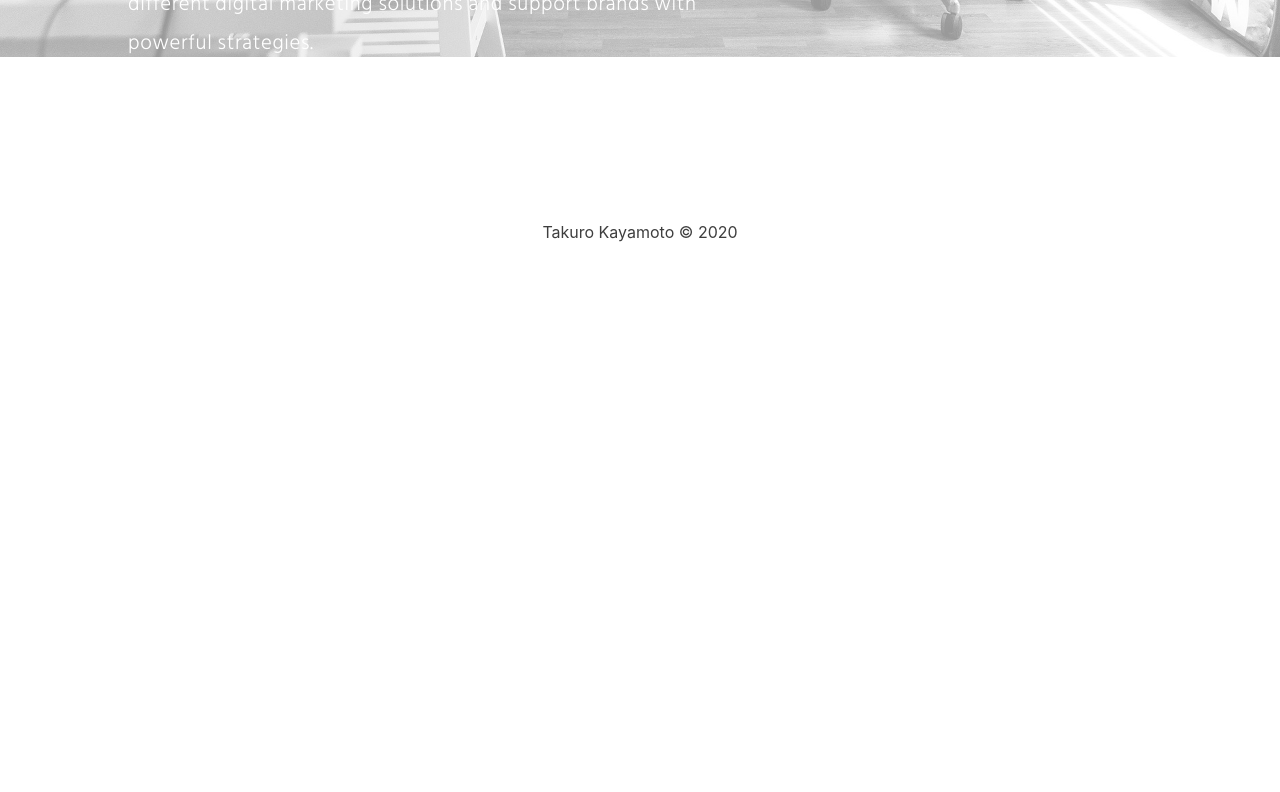
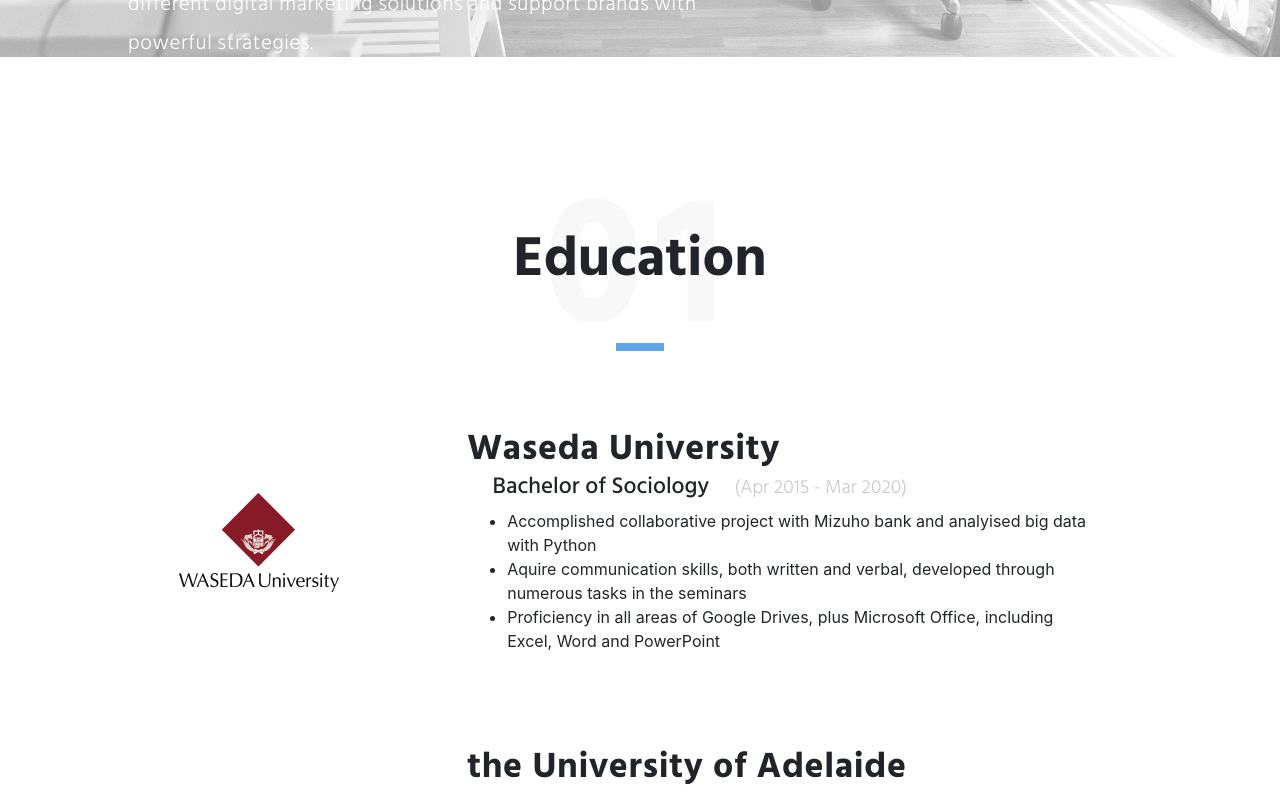
Before and after one commit to takurokayamoto/mypage, a React (Create React App) app in the folder client/: page /about in a window 1280 px wide. Shown: the part 636-1428 px from the top of the page. Before the commit the page ends 936 px from the top, so only its background shows below. Built offline with nearby package versions, Linux system fonts and the light colour scheme; the HTML template or start-up script is replaced by a standard one.

Commit message:
made about education page

```diff
--- a/client/public/index.css
+++ b/client/public/index.css
@@ -492,6 +492,11 @@
 }
 
 /* --------------------------------------------------------------- */
+/* --------------------------------------------------------------- */
+/* --------------------------------------------------------------- */
+/* --------------------------------------------------------------- */
+/* --------------------------------------------------------------- */
+/* --------------------------------------------------------------- */
 
 .aboutDiv {
     position: relative;
@@ -554,3 +559,82 @@
     font-weight: lighter;
     letter-spacing: 0.04rem;
 }
+/* --------------------------------------------------------------- */
+.aboutSecond {
+    position: relative;
+    height: 100vh;
+    width: 100vw;
+    background-color: white;
+}
+
+.AboutTitle {
+    text-align: center;
+}
+
+.aboutNumber {
+    position: absolute;
+    font-family: "Hind", sans-serif;
+    font-weight: 900;
+    font-size: 23vh;
+    letter-spacing: 0.7rem;
+    left: 0;
+    right: 0;
+    margin: auto;
+    text-align: center;
+    color: #f8f8f8;
+    z-index: 0;
+}
+
+.aboutP {
+    position: relative;
+    font-family: "Hind", sans-serif;
+    font-weight: 900;
+    font-size: 7vh;
+    padding-top: 8vh;
+}
+
+.aboutLine {
+    background-color: #5ea6e9;
+    width: 3rem;
+    height: 0.5rem;
+    margin: 3rem auto;
+}
+/* --------------------------------------------------------------- */
+
+.AboutEducation {
+    margin: 4rem 14vw;
+    display: flex;
+    align-items: center;
+}
+
+.uniLogo {
+    width: 20vh;
+    margin-right: 10vw;
+}
+
+.uniText {
+    margin-top: 2%;
+}
+
+.uniName {
+    font-family: "Hind", sans-serif;
+    font-size: 2.8vw;
+    font-weight: 900;
+    letter-spacing: 0.04rem;
+    line-height: 2rem;
+}
+
+.uniDegree {
+    font-family: "Hind", sans-serif;
+    font-size: 1.8vw;
+}
+
+.degreeName {
+    margin: 0 4% 0 4%;
+}
+
+.uniYear {
+    color: #c9c9c9;
+    font-size: 1.5vw;
+    font-weight: lighter;
+}
--- a/client/src/components/aboutRoute/About.jsx
+++ b/client/src/components/aboutRoute/About.jsx
@@ -1,34 +1,27 @@
 import React, { useEffect } from "react";
 import Header from "../homeRoute/Header";
 import Footer from "../homeRoute/Footer";
-import imgOffice from "../../source/aboutOffice.jpg";
+import AboutFirst from "./AboutFirst";
+import Education from "./AboutSecond";
+import Experience from "./AboutThird";
+import Fade from "@material-ui/core/Fade";
 
 function About() {
     useEffect(() => {
         setTimeout(() => {
             document.body.classList = "body";
-        }, 1);
+        }, 0.01);
     }, []);
     return (
-        <div className="aboutPage">
-            <Header />
-            <div className="aboutDiv">
-                <img src={imgOffice} className="imgOffice"></img>
-                <h1 className="myTitleName">Takuro Kayamoto</h1>
-                <div className="leftText">
-                    <h1 className="aboutTitle">
-                        <span>Specialised in</span>
-                        <span>Digital Solutions</span>
-                    </h1>
-                    <div className="line"></div>
-                    <p className="aboutText">I’m very passionate about sales & marketing, especially the changes that have occurred over the past 10 years and how companies can put their brand’s values to their consumers. It’s my job to understand different digital marketing solutions and support brands with powerful strategies.</p>
-                </div>
+        <Fade in={true} timeout={{ enter: 500 }}>
+            <div className="aboutPage">
+                <Header />
+                <AboutFirst />
+                <Education />
+                <Experience />
+                <Footer />
             </div>
-            <div className="">
-                <h1 style={{ color: "white" }}>About Page</h1>
-            </div>
-            <Footer />
-        </div>
+        </Fade>
     );
 }
 
--- /dev/null
+++ b/client/src/components/aboutRoute/AboutEducation.jsx
@@ -0,0 +1,23 @@
+import React from "react";
+
+function AboutEducation(props) {
+    return (
+        <div className="AboutEducation">
+            <img className="uniLogo" src={props.img} alt="university logo"></img>
+            <div className="uniText">
+                <h1 className="uniName">{props.university}</h1>
+                <h2 className="uniDegree">
+                    <span className="degreeName">{props.degree}</span>
+                    <span className="uniYear">{props.year}</span>
+                </h2>
+                <ul className="uniAchievement">
+                    {props.achievement.map((item, index) => {
+                        return <li key={index}>{item}</li>;
+                    })}
+                </ul>
+            </div>
+        </div>
+    );
+}
+
+export default AboutEducation;
--- /dev/null
+++ b/client/src/components/aboutRoute/AboutFirst.jsx
@@ -0,0 +1,21 @@
+import React from "react";
+import imgOffice from "../../source/aboutOffice.jpg";
+
+function AboutFirst() {
+    return (
+        <div className="aboutDiv">
+            <img src={imgOffice} alt="officeImg" className="imgOffice"></img>
+            <h1 className="myTitleName">Takuro Kayamoto</h1>
+            <div className="leftText">
+                <h1 className="aboutTitle">
+                    <span>Specialised in</span>
+                    <span>Digital Solutions</span>
+                </h1>
+                <div className="line"></div>
+                <p className="aboutText">I’m very passionate about sales & marketing, especially the changes that have occurred over the past 10 years and how companies can put their brand’s values to their consumers. It’s my job to understand different digital marketing solutions and support brands with powerful strategies.</p>
+            </div>
+        </div>
+    );
+}
+
+export default AboutFirst;
--- /dev/null
+++ b/client/src/components/aboutRoute/AboutSecond.jsx
@@ -0,0 +1,33 @@
+import React from "react";
+import AboutTitle from "./AboutTitle";
+import AboutEducation from "./AboutEducation";
+import wasedaImg from "../../source/Waseda_logo.png";
+import adelaideImg from "../../source/adelaideUni_logo.png";
+
+function Education() {
+    const waseda = {
+        img: wasedaImg,
+        name: "Waseda University",
+        degree: "Bachelor of Sociology",
+        year: "(Apr 2015 - Mar 2020)",
+        achievement: ["Accomplished collaborative project with Mizuho bank and analyised big data with Python", "Aquire communication skills, both written and verbal, developed through numerous tasks in the seminars", "Proficiency in all areas of Google Drives, plus Microsoft Office, including Excel, Word and PowerPoint"],
+    };
+
+    const adelaide = {
+        img: adelaideImg,
+        name: "the University of Adelaide",
+        degree: "Exchange Program",
+        year: "(July 2016 - Aug 2017)",
+        achievement: ["Analytical and conceptual thinking, with a conscientious approach to managing workloads", "Understanding of others; something vital to working and succeeding in the global business world", "Provided free Japanese lessons for a semester with the other Australian volunteer."],
+    };
+
+    return (
+        <div className="aboutSecond">
+            <AboutTitle page="Education" number="01" />
+            <AboutEducation img={waseda.img} university={waseda.name} degree={waseda.degree} year={waseda.year} achievement={waseda.achievement} />
+            <AboutEducation img={adelaide.img} university={adelaide.name} degree={adelaide.degree} year={adelaide.year} achievement={adelaide.achievement} />
+        </div>
+    );
+}
+
+export default Education;
--- /dev/null
+++ b/client/src/components/aboutRoute/AboutThird.jsx
@@ -0,0 +1,12 @@
+import React from "react";
+import AboutTitle from "./AboutTitle";
+
+function Experience(props) {
+    return (
+        <div className="aboutSecond">
+            <AboutTitle page="Experience" number="02" />
+        </div>
+    );
+}
+
+export default Experience;
--- /dev/null
+++ b/client/src/components/aboutRoute/AboutTitle.jsx
@@ -0,0 +1,13 @@
+import React from "react";
+
+function AboutTitle(prams) {
+    return (
+        <div className="AboutTitle">
+            <h1 className="aboutNumber">{prams.number}</h1>
+            <h1 className="aboutP">{prams.page}</h1>
+            <div className="aboutLine"></div>
+        </div>
+    );
+}
+
+export default AboutTitle;
```
Also changed, not shown: client/src/components/homeRoute/ExpandHeader.jsx (+20 -8 lines), client/src/source/Waseda_logo.png (added), client/src/source/adelaideUni_logo.png (added).
